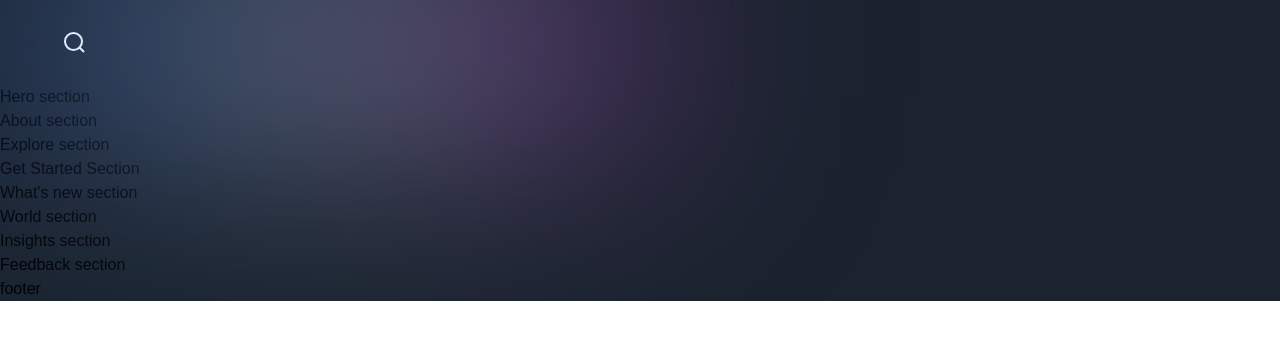
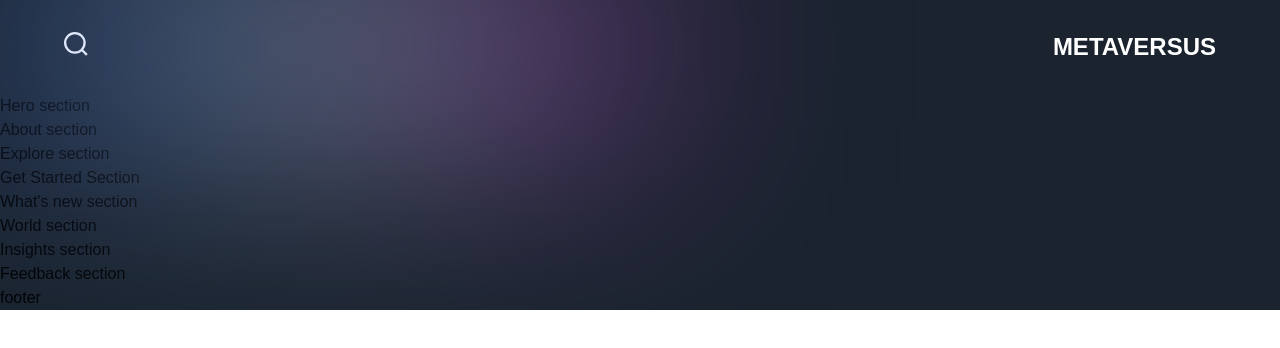
Before and after one commit to nayak-nirmalya/metaverse-landing, a Next.js app: page / in a window 1280 px wide. Shown: the top 348 px of the page. Built offline with nearby package versions, Linux system fonts and the light colour scheme; a web font is replaced by a local one.

Commit message:
added header to havbar

```diff
--- a/components/Navbar.jsx
+++ b/components/Navbar.jsx
@@ -14,7 +14,14 @@ const Navbar = () => (
   >
     <div className="absolute w-[50%] inset-0 gradient-01" />
     <div className={`${styles.innerWidth} mx-auto flex justify-between gap-8`}>
-      <img src="/search.svg" />
+      <img
+        src="/search.svg"
+        alt="search"
+        className="w-[24px] h-[24px] object-contain"
+      />
+      <h2 className="font-extrabold text-[24px] leading-[30px] text-white">
+        METAVERSUS
+      </h2>
     </div>
   </motion.nav>
 );
```
